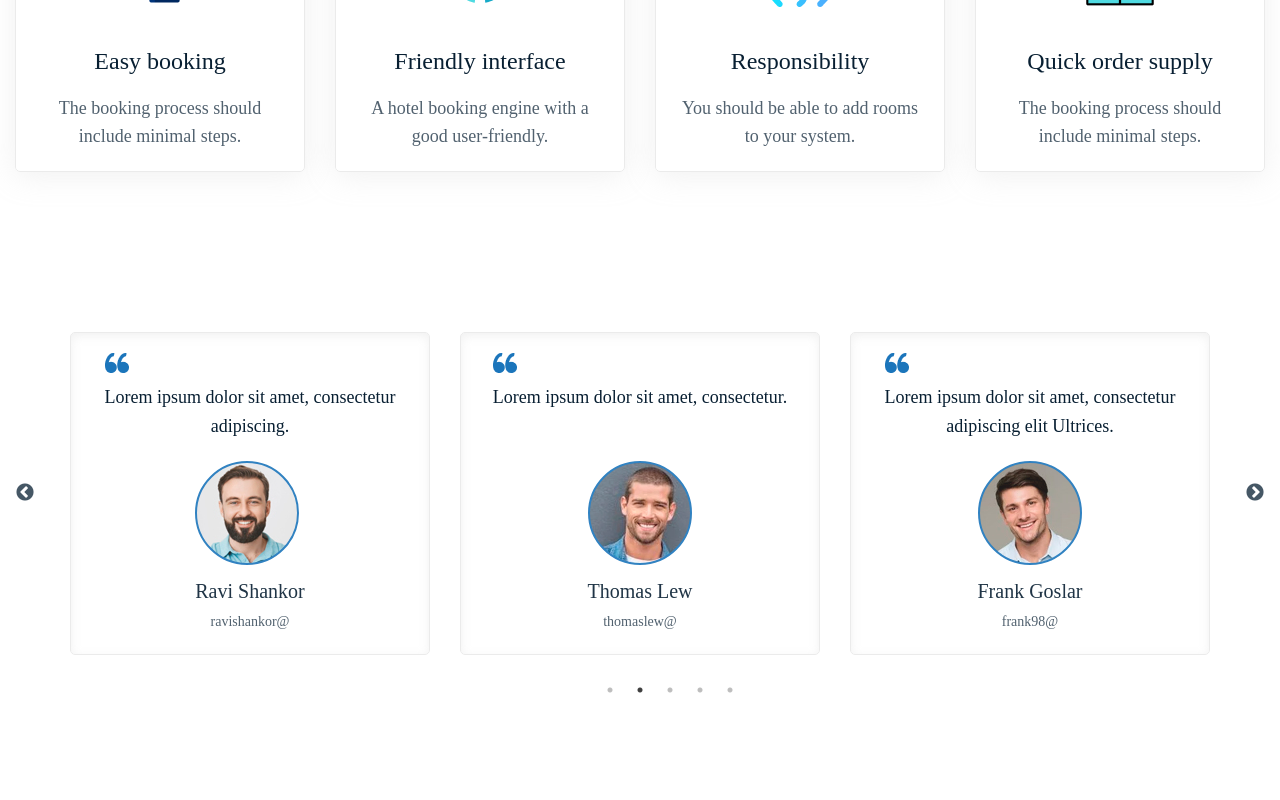
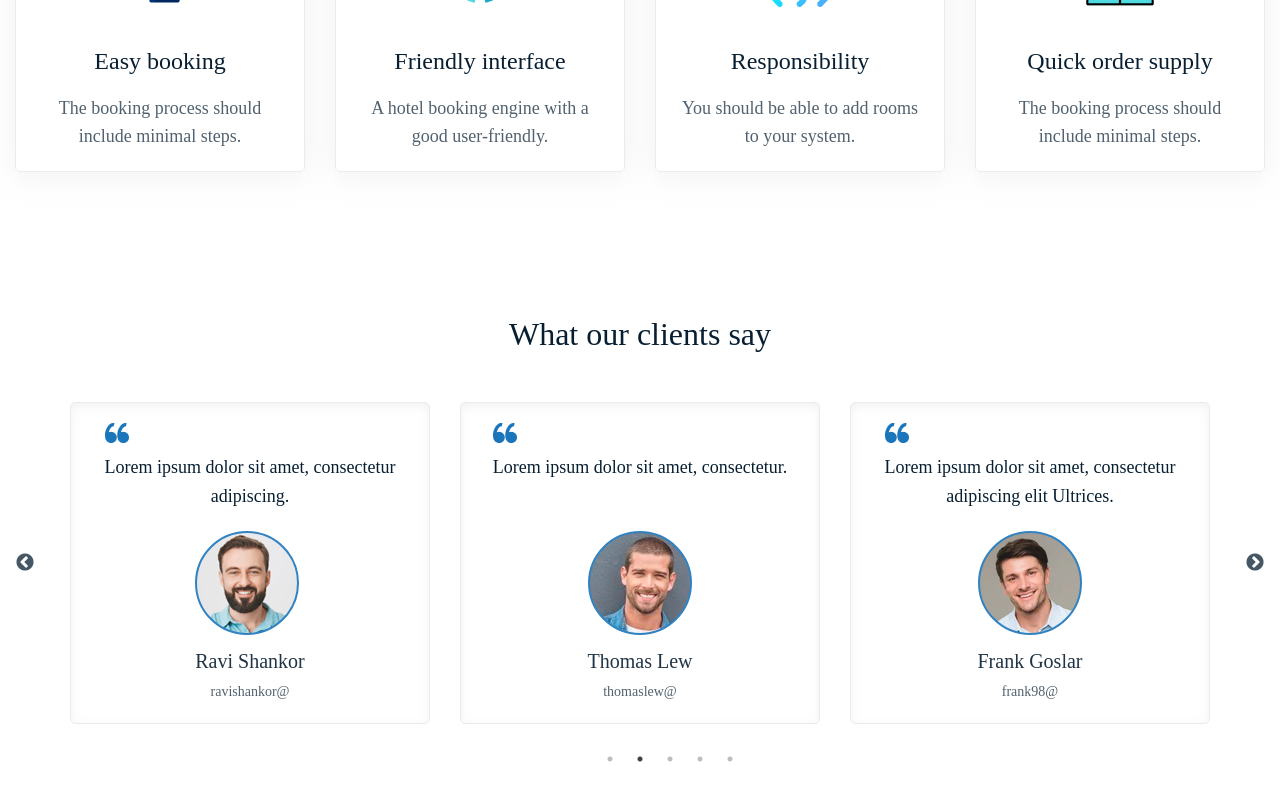
Before and after one commit to Anna7Lov/hotel-react-app, a React (Create React App) app: page / in a window 1280 px wide. Shown: the part 1491-2291 px from the top of the page. Built offline with nearby package versions, Linux system fonts and the light colour scheme; no server answers.

Commit message:
reviews content added

```diff
--- a/src/App.js
+++ b/src/App.js
@@ -21,7 +21,10 @@ function App() {
         </div>
       </div>
       <AdvantagesContent />
-      <Reviews />
+      <div className="reviews-content">
+        <Title title='What our clients say' />
+        <Reviews />
+      </div>
     </div>
   );
 }
--- a/src/App.scss
+++ b/src/App.scss
@@ -6,3 +6,10 @@
     flex-wrap: wrap;
     margin-bottom: 140px;
 }
+
+.reviews-content {
+    @include main-align();
+    display: flex;
+    flex-direction: column;
+    align-items: center;
+}
```
Also changed, not shown: src/components/shared/Title.scss (line endings or trailing spaces).
